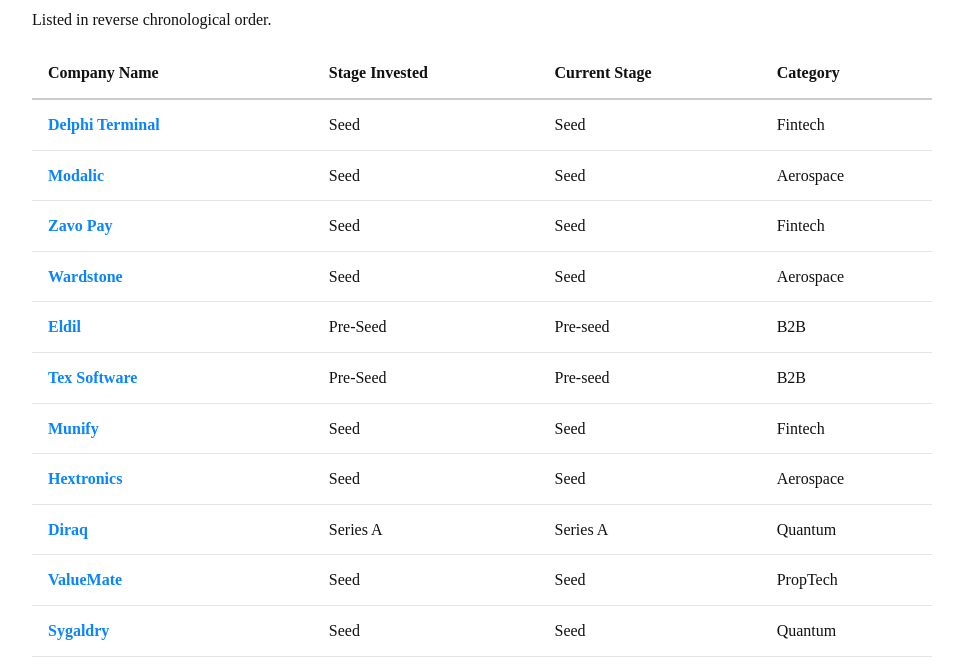
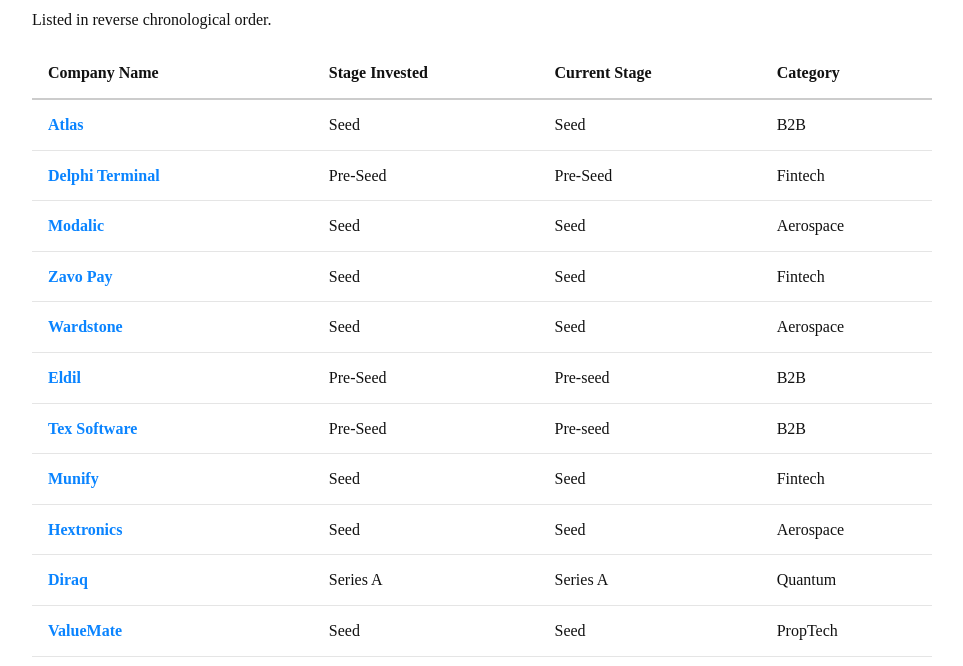
Before and after one commit to djpaley05/djpaley05.github.io, a plain HTML site: page investments/index.html in a window 1280 px wide. Shown: the part 134-800 px from the top of the page, without its empty margins (158-1121 px from the left). Drawn offline with Linux system fonts and the light colour scheme.

Commit message:
Update index.html

```diff
--- a/investments/index.html
+++ b/investments/index.html
@@ -56,8 +56,12 @@
       </thead>
       <tbody>
         <tr>
+          <td class="highlight"><a href="https://www.flyatlas.ai/">Atlas</a></td>
+          <td>Seed</td><td>Seed</td><td>B2B</td>
+        </tr>
+        <tr>
           <td class="highlight"><a href="https://delphimarkets.com/">Delphi Terminal</a></td>
-          <td>Seed</td><td>Seed</td><td>Fintech</td>
+          <td>Pre-Seed</td><td>Pre-Seed</td><td>Fintech</td>
         </tr>
            <tr>
           <td class="highlight"><a href="https://modalic.com/">Modalic</a></td>
```
